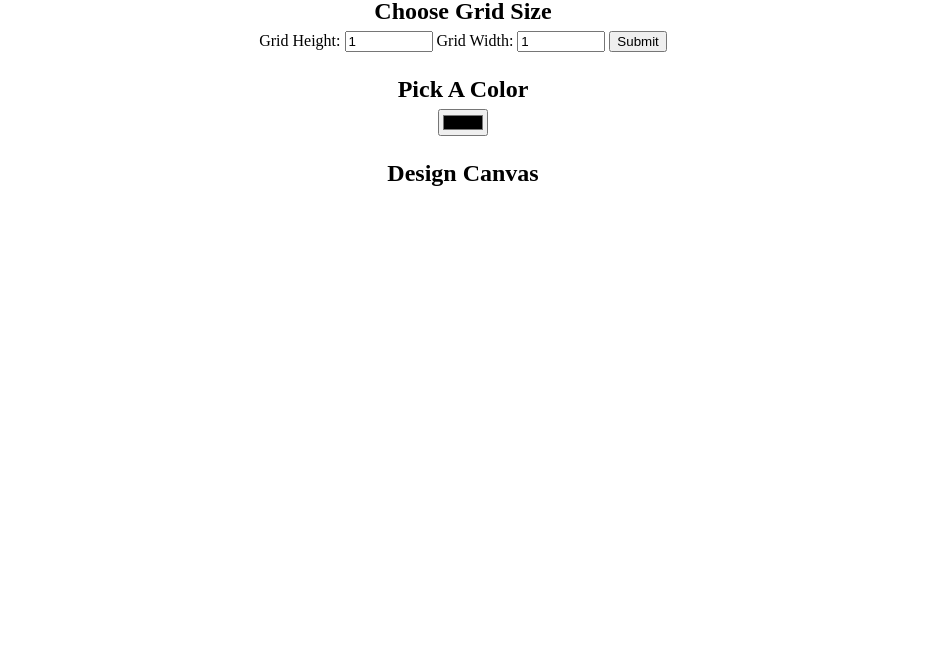
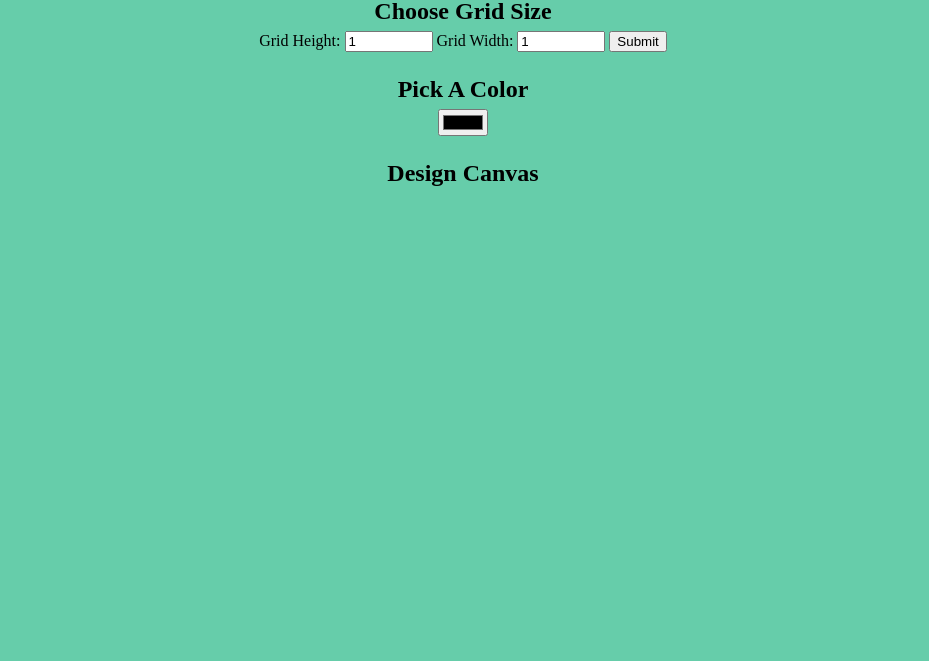
Before and after one commit to ChamuMutezva/project-pixel-art-maker-starter-master, a plain HTML site: page index.html in a window 1280 px wide. Shown: the part 139-800 px from the top of the page, without its empty margins (177-1106 px from the left). Drawn offline with Linux system fonts and the light colour scheme.

Commit message:
Update styles.css

```diff
--- a/styles.css
+++ b/styles.css
@@ -1,5 +1,6 @@
 body {
     text-align: center;
+    background-color: mediumaquamarine;
 }
 
 h1 {
```
